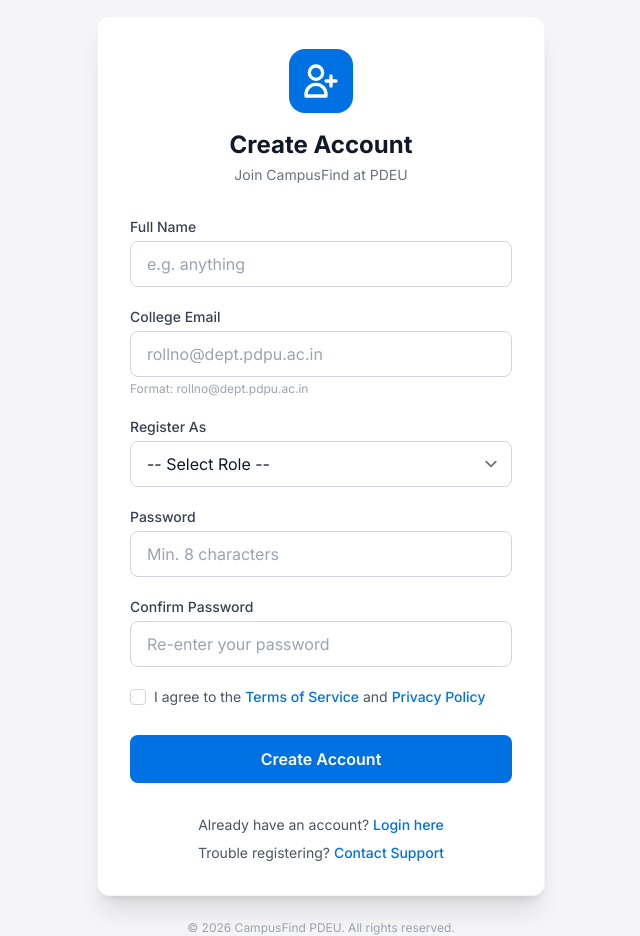
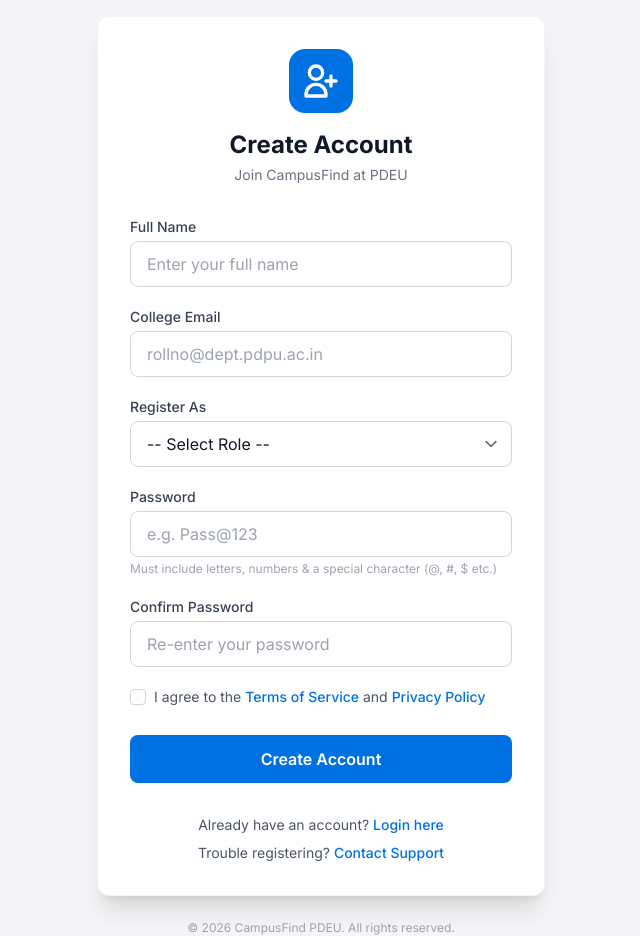
Before and after one commit to lucifer-27/Lost-and-found, a Flask app: page /register in a window 1280 px wide. Shown: the top 936 px of the page, without its empty margins (319-959 px from the left). Run offline with Flask 3, Linux system fonts and the light colour scheme; some libraries are stand-ins or nearby versions.

Commit message:
login/register if format changes

```diff
--- a/app.py
+++ b/app.py
@@ -57,8 +57,11 @@
         if password != confirm:
             return render_template("register.html", error="Passwords do not match")
 
-        if not re.match(r".+@.+\.pdpu\.ac\.in$", email.lower()):
-            return render_template("register.html", error="Use college email: rollno@dept.pdpu.ac.in")
+        if not re.match(r"^[a-zA-Z0-9]+@[a-zA-Z0-9]+\.pdpu\.ac\.in$", email.lower()):
+            return render_template("register.html", error="Use college email: 24bcp001@sot.pdpu.ac.in")
+
+        if len(password) < 8 or not re.search(r"[a-zA-Z]", password) or not re.search(r"[0-9]", password) or not re.search(r"[@#$%^&+=_!\-]", password):
+            return render_template("register.html", error="Password must be 8+ chars with letters, numbers, and a special character (@, #, etc.)")
 
         if role == "admin":
             if not admin_code or admin_code != "campusadmin@123":
--- a/templates/claim.html
+++ b/templates/claim.html
@@ -104,8 +104,8 @@
 
         <div>
           <label class="block text-sm font-semibold text-gray-700 mb-2">Student Email</label>
-          <input type="email" name="student_email" required pattern=".+@.+\.pdpu\.ac\.in"
-            placeholder="rollno@dept.pdpu.ac.in"
+          <input type="email" name="student_email" required pattern="[a-zA-Z0-9]+@[a-zA-Z0-9]+\.pdpu\.ac\.in"
+            placeholder="24bcp001@sot.pdpu.ac.in"
             class="w-full rounded-md border-gray-300 shadow-sm focus:border-blue-500 focus:ring-blue-500">
         </div>
 
--- a/templates/login.html
+++ b/templates/login.html
@@ -81,8 +81,8 @@
 
                 <div>
                     <label class="block text-sm font-medium text-gray-700 mb-1" for="email">Email Address</label>
-                    <input id="email" name="email" type="email" placeholder="rollno@dept.pdpu.ac.in"
-                        pattern=".+@.+\.pdpu\.ac\.in" required
+                    <input id="email" name="email" type="email" placeholder="24bcp001@sot.pdpu.ac.in"
+                        pattern="[a-zA-Z0-9]+@[a-zA-Z0-9]+\.pdpu\.ac\.in" required
                         class="block w-full px-4 py-2.5 border border-gray-300 rounded-lg text-gray-900 placeholder-gray-400 focus:ring-2 focus:ring-primary focus:border-primary transition-colors" />
                 </div>
 
--- a/templates/register.html
+++ b/templates/register.html
@@ -84,7 +84,7 @@
                 <!-- Full Name -->
                 <div>
                     <label class="block text-sm font-medium text-gray-700 mb-1" for="full_name">Full Name</label>
-                    <input id="full_name" name="full_name" type="text" placeholder="e.g. anything" required
+                    <input id="full_name" name="full_name" type="text" placeholder="Enter your full name" required
                         class="block w-full px-4 py-2.5 border border-gray-300 rounded-lg text-gray-900 placeholder-gray-400 focus:ring-2 focus:ring-primary focus:border-primary transition-colors" />
                 </div>
 
@@ -92,9 +92,9 @@
                 <div>
                     <label class="block text-sm font-medium text-gray-700 mb-1" for="email">College Email</label>
                     <input id="email" name="email" type="email" placeholder="rollno@dept.pdpu.ac.in"
-                        pattern=".+@.+\.pdpu\.ac\.in" title="Use your college email — rollno@dept.pdpu.ac.in" required
+                        pattern="[a-zA-Z0-9]+@[a-zA-Z0-9]+\.pdpu\.ac\.in"
+                        title="Use your college email — e.g. 24bcp001@sot.pdpu.ac.in" required
                         class="block w-full px-4 py-2.5 border border-gray-300 rounded-lg text-gray-900 placeholder-gray-400 focus:ring-2 focus:ring-primary focus:border-primary transition-colors" />
-                    <p class="text-xs text-gray-400 mt-1">Format: rollno@dept.pdpu.ac.in</p>
                 </div>
 
                 <!-- Role -->
@@ -123,7 +123,8 @@
                     <div id="staff-fields" class="hidden">
                         <label class="block text-sm font-medium text-gray-700 mb-1" for="staff_code">Staff Code</label>
                         <input id="staff_code" name="staff_code" type="text" placeholder="e.g. staff@123"
-                            pattern="^(?=.*[a-zA-Z0-9])(?=.*[@#$%^&+=_!-]).+$" title="Must include alphanumeric characters and at least one special character like @"
+                            pattern="^(?=.*[a-zA-Z0-9])(?=.*[@#$%^&+=_!-]).+$"
+                            title="Must include alphanumeric characters and at least one special character like @"
                             class="block w-full px-4 py-2.5 border border-gray-300 rounded-lg text-gray-900 placeholder-gray-400 focus:ring-2 focus:ring-primary focus:border-primary transition-colors" />
                     </div>
 
@@ -131,7 +132,8 @@
                     <div id="admin-fields" class="hidden">
                         <label class="block text-sm font-medium text-gray-700 mb-1" for="admin_code">Admin Code</label>
                         <input id="admin_code" name="admin_code" type="text" placeholder="e.g. admin@123"
-                            pattern="^(?=.*[a-zA-Z0-9])(?=.*[@#$%^&+=_!-]).+$" title="Must include alphanumeric characters and at least one special character like @"
+                            pattern="^(?=.*[a-zA-Z0-9])(?=.*[@#$%^&+=_!-]).+$"
+                            title="Must include alphanumeric characters and at least one special character like @"
                             class="block w-full px-4 py-2.5 border border-gray-300 rounded-lg text-gray-900 placeholder-gray-400 focus:ring-2 focus:ring-primary focus:border-primary transition-colors" />
                     </div>
 
@@ -140,9 +142,13 @@
                 <!-- Password -->
                 <div>
                     <label class="block text-sm font-medium text-gray-700 mb-1" for="password">Password</label>
-                    <input id="password" name="password" type="password" placeholder="Min. 8 characters" minlength="8"
+                    <input id="password" name="password" type="password" placeholder="e.g. Pass@123" minlength="8"
+                        pattern="(?=.*[a-zA-Z])(?=.*[0-9])(?=.*[@#$%^&+=_!\-]).{8,}"
+                        title="Must be 8+ characters with letters, numbers, and a special character (@, #, $, etc.)"
                         required
                         class="block w-full px-4 py-2.5 border border-gray-300 rounded-lg text-gray-900 placeholder-gray-400 focus:ring-2 focus:ring-primary focus:border-primary transition-colors" />
+                    <p class="text-xs text-gray-400 mt-1">Must include letters, numbers & a special character (@, #, $
+                        etc.)</p>
                 </div>
 
                 <!-- Confirm Password -->
```
